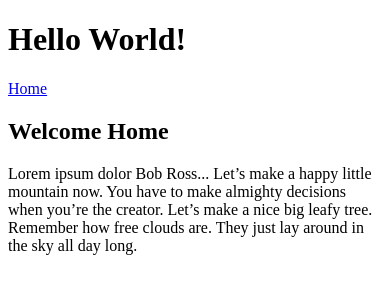
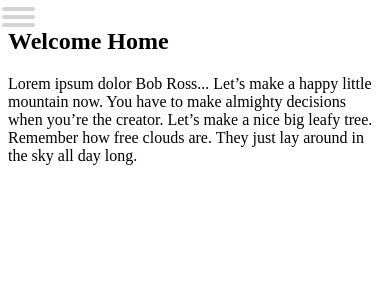
Before and after one commit to team-party-blob/nannynow, a React app in the folder client/: page / in a window 390 px wide. Shown: the top 300 px of the page. Built offline with nearby package versions, Linux system fonts and the light colour scheme.

Commit message:
Header (#1)
* Add header buttons, hamburger button, media-queries and animation for mobile header

* Fix small display issues

* Small CSS change

* Remove postcss media-query dependency

* Change palm logo to url rather than local asset to pass jest tests

```diff
--- a/client/src/components/app/App.js
+++ b/client/src/components/app/App.js
@@ -5,8 +5,6 @@ import Header from '../header/Header';
 
 export default function App() {
   return (
-    <Fragment>
-      <h1>Hello World!</h1>
     <Router>
       <Fragment>
         <Header />
@@ -15,6 +13,5 @@ export default function App() {
         </Switch>
       </Fragment>
     </Router>
-    </Fragment>
   );
 }
--- /dev/null
+++ b/client/src/components/header/Header.css
@@ -0,0 +1,138 @@
+img {
+  width: 5em;
+}
+
+
+/*Mobile Header */
+@media (max-width: 650px) {
+  header {
+    display: flex;
+    flex-direction: column;
+    justify-content: space-between;
+    align-items: center;
+
+    img {
+      display: none;
+    }
+
+    #hamburgerLabel {
+      position: absolute;
+      opacity: 0;
+    }
+
+    #hamburgerInput {
+      width: 40px;
+      height: 32px;
+      position: absolute;
+      cursor: pointer;
+      top: -7px;
+      left: -5px;
+      opacity: 0;
+      z-index: 9999999;
+    }
+
+    #hamburgerSpan {
+      background: lightgrey;
+      width: 33px;
+      min-height: 4px;
+      height: 4px;
+      display: block;
+      border-radius: 2px;
+      margin-top: 7px;
+      margin-left: 2px;
+      transition: 0.5s;
+      position: absolute;
+      left: 0px;
+      &::before, &::after {
+        transition: 0.5s;
+        border-radius: 2px;
+        display: block;
+        height: 4px;
+        background: lightgrey;
+        content: '';
+        display: block;
+        position: relative;
+      }
+      &:before {
+          top:-8px;
+      }
+      &:after {
+          top: 4px;
+      }
+    }
+
+    input:checked ~ #hamburgerSpan::before {
+      transform: rotate(45deg) translate(0px, -1px);
+      top: 3px;
+    }
+
+    input:checked ~ #hamburgerSpan::after {
+      transform: rotate(-45deg) translate(0px, -1px);
+      top: -1px;
+    }
+
+    input:checked ~ #hamburgerSpan {
+      background: rgba(0,0,0,0)
+    }
+
+    input:checked ~ #nav {
+      transform: none;
+      opacity: 1;
+    }
+
+    #nav {
+      width: 95%;
+      display: flex;
+      flex-direction: column;
+      opacity: 0;
+      margin: 10px 0px 0px 10px;
+      position: fixed;
+      top: 2em;
+      z-index: 999999;
+      transform-origin: 0% 0%;
+      transform: translate(-100%, 0);
+      transition: transform 0.5s cubic-bezier(0.77,0.2,0.05,1.0);
+
+
+      .link {
+        text-align: center;
+        padding: 10px;
+        margin: 5px;
+        background-color: red;
+        color: black;
+        border-radius: 15px;
+        text-decoration: none;
+      }
+    }
+  }
+}
+
+/* Desktop Header */
+@media (min-width: 651px) {
+  header {
+    display: flex;
+    flex-direction: row;
+    justify-content: space-between;
+    align-items: center;
+
+    #hamburgerLabel {
+      display: none;
+    }
+
+    #hamburgerInput {
+      display: none;
+    }
+
+
+    nav {
+      .link {
+        padding: 10px;
+        margin: 20px;
+        background-color: lightblue;
+        color: red;
+        border-radius: 15px;
+        text-decoration: none;
+      }
+    }
+  }
+}
--- a/client/src/components/header/Header.js
+++ b/client/src/components/header/Header.js
@@ -1,12 +1,23 @@
 import React from 'react';
 import { Link } from 'react-router-dom';
 import ROUTES from '../../routes/routes';
+import styles from './Header.css';
 
 export default function Header() {
   return (
     <header>
-      <nav>
-        <Link to={ROUTES.HOME.linkTo()}>Home</Link>
+      <img src='https://www.graphicsprings.com/filestorage/stencils/8ca848b9be9e7d7fc9ddb96c6efb6c41.png?width=500&height=500'/>
+
+
+      <label id={styles.hamburgerLabel}>This is the hamburger input.</label>
+      <input type="checkbox" id={styles.hamburgerInput} />
+      <span id={styles.hamburgerSpan}></span>
+
+      <nav id={styles.nav}>
+        <Link className={styles.link} to={ROUTES.HOME.linkTo()}>Dashboard</Link>
+        <Link className={styles.link} to={ROUTES.HOME.linkTo()}>Edit Profile</Link>
+        <Link className={styles.link} to={ROUTES.HOME.linkTo()}>Log In</Link>
+        <Link className={styles.link} to={ROUTES.HOME.linkTo()}>Log Out</Link>
       </nav>
     </header>
   );
--- a/client/src/index.html
+++ b/client/src/index.html
@@ -4,7 +4,7 @@
   <meta charset="UTF-8">
   <meta name="viewport" content="width=device-width, initial-scale=1.0">
   <meta http-equiv="X-UA-Compatible" content="ie=edge">
-  <title>Redux Review</title>
+  <title>Nanny Now</title>
 </head>
 <body>
   <div id="root"></div>
```
Also changed, not shown: 2 other files (tests, documents, lock files or other folders). Lines whose indentation alone changed are shown as unchanged.
